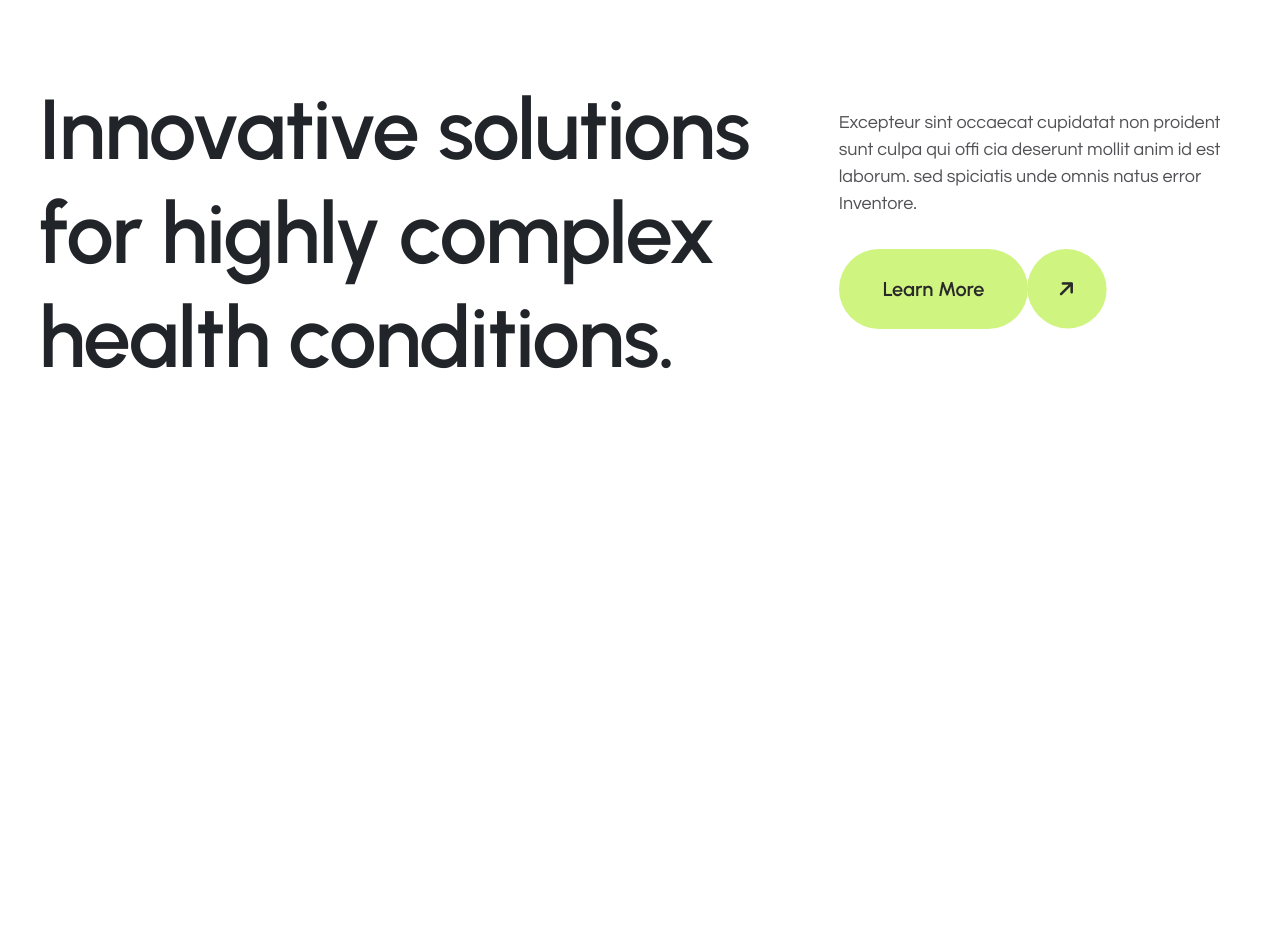
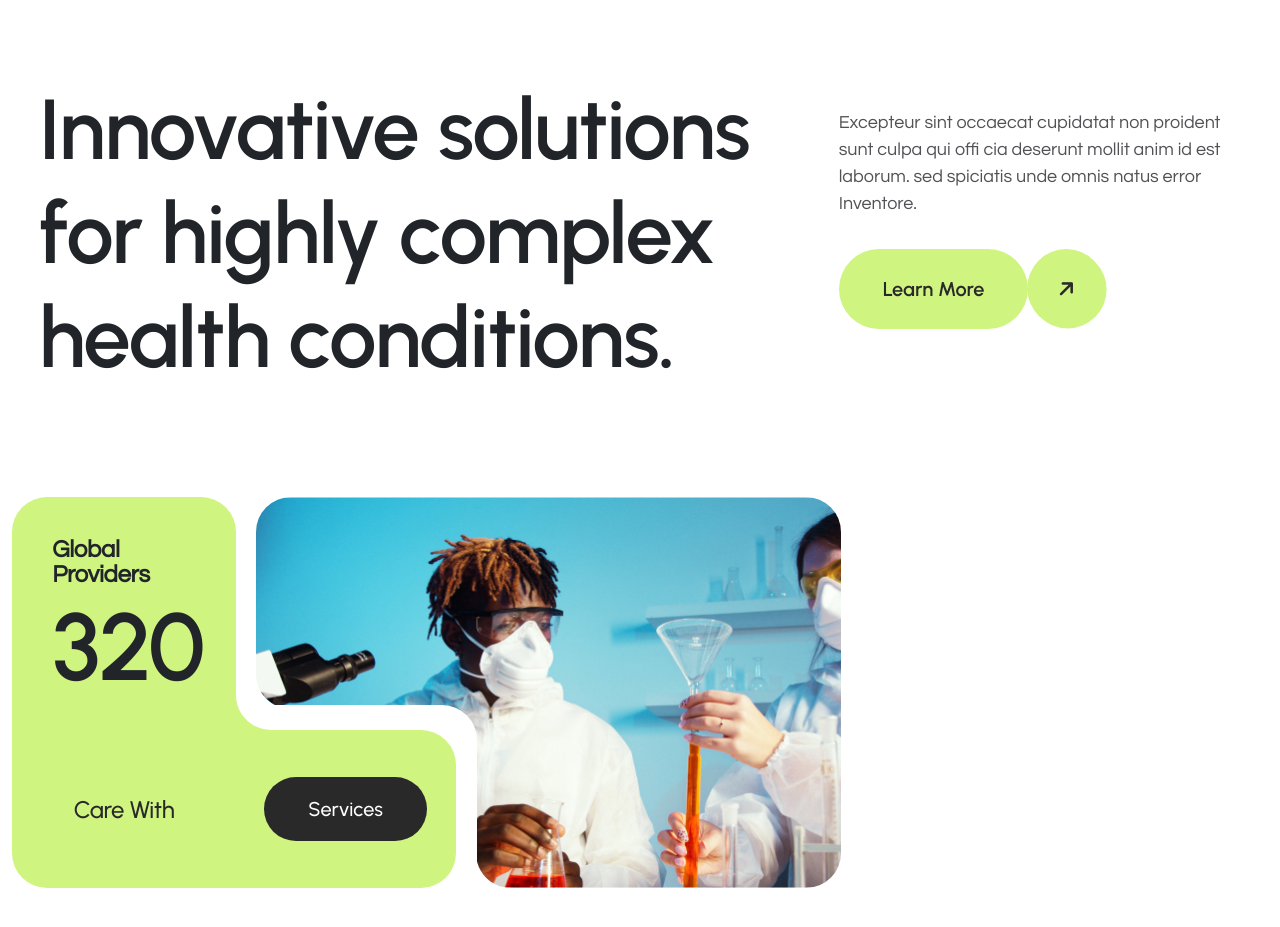
Before and after one commit to alihasandeveloper/labortex, a plain HTML site: page index.html in a window 1280 px wide. Shown: the part 173-1100 px from the top of the page. Before the commit the page ends 800 px from the top, so only its background shows below. Drawn offline with Linux system fonts and the light colour scheme.

Commit message:
shape added

```diff
--- /dev/null
+++ b/css/cta-area.css
@@ -0,0 +1,3 @@
+.cta-area .cta-wrapper .section-content {
+  color: aqua;
+}
--- a/index.html
+++ b/index.html
@@ -83,7 +83,8 @@
             </div>
             <div class="home-page-article col-4">
                 <div class="home-page-desc">
-                <p>Excepteur sint occaecat cupidatat non proident sunt culpa qui offi cia deserunt mollit anim id est laborum. sed spiciatis unde omnis natus error Inventore.</p>
+                    <p>Excepteur sint occaecat cupidatat non proident sunt culpa qui offi cia deserunt mollit anim id
+                        est laborum. sed spiciatis unde omnis natus error Inventore.</p>
                 </div>
                 <div class="btn-wrapper">
                     <a href="#" class="theme-btn">Learn More</a>
@@ -96,6 +97,59 @@
     </section>
 
     <!-- Home Page End  -->
+
+    <!-- Cta area start  -->
+
+    <section class="cta-area">
+        <div class="container-fluid">
+            <div class="row">
+                <div class="col-8">
+                    <div class="cta-wrapper">
+                        <div class="section-title">
+                            <div class="sec-content">
+                                <h4 class="title">Global Providers</h4>
+                                <h1 class="number"> 320</h1>
+                            </div>
+                            <div class="btn-inner">
+                                <span>Care With</span>
+                            </div>
+                            <div class="service-btn-area">
+                                <div class="btn-wrapper">
+                                    <a href="#" class="service-btn">Services</a>
+                                </div>
+                                <div class="left-sticky-corner">
+                                    <svg xmlns="http://www.w3.org/2000/svg" width="35" height="35" viewBox="0 0 35 35"
+                                        fill="none">
+                                        <path fill-rule="evenodd" clip-rule="evenodd"
+                                            d="M35 0V35C35 15.67 19.33 0 -1.53184e-05 0H35Z" fill="#CFF480"></path>
+                                    </svg>
+                                </div>
+                            </div>
+                        </div>
+                        <div class="image-wrapper" style="background: url(image/background/image-1.jpg); background-repeat: no-repeat; background-size: cover;">
+                            <div class="rectangle-shape">
+                                <div class="top-sticky-corner">
+                                    <svg xmlns="http://www.w3.org/2000/svg" width="35" height="35" viewBox="0 0 35 35"
+                                        fill="none">
+                                        <path fill-rule="evenodd" clip-rule="evenodd"
+                                            d="M35 0V35C35 15.67 19.33 0 -1.53184e-05 0H35Z" fill="white"></path>
+                                    </svg>
+                                </div>
+                                <div class="right-sticky-corner">
+                                    <svg xmlns="http://www.w3.org/2000/svg" width="35" height="35" viewBox="0 0 35 35"
+                                        fill="none">
+                                        <path fill-rule="evenodd" clip-rule="evenodd"
+                                            d="M35 0V35C35 15.67 19.33 0 -1.53184e-05 0H35Z" fill="white"></path>
+                                    </svg>
+                                </div>
+                            </div>
+                        </div>
+                    </div>
+                </div>
+                <div class="col-4"></div>
+            </div>
+        </div>
+    </section>
 
 
 
--- /dev/null
+++ b/sass/_cta-area.scss
@@ -0,0 +1,112 @@
+.cta-area {
+    margin: 100px 0;
+    .cta-wrapper {
+        display: flex;
+        justify-content: center;
+        align-items: center;
+
+        .section-title {
+            background-color: $primaryColor;
+            padding: 40px;
+            border-radius: 35px 35px 0;
+            display: flex;
+            flex-direction: column;
+            justify-content: space-between;
+            position: relative;
+            z-index: 10;
+
+               width: 27%;
+               height: 391px;
+            .sec-content {
+                .title {
+                    font-size: 24px;
+                    line-height: normal;
+                    letter-spacing: -0.34px;
+                    margin-bottom: 8px;
+                    font-family: $primaryFont;
+                    font-weight: 600;
+                }
+
+                .number {
+                    font-size: 95px;
+                    line-height: 104.5px;
+                    letter-spacing: -1.425px;
+                    font-family: $headerFont;
+                    font-weight: 600;
+                }
+            }
+            .btn-inner {
+                padding: 20px 0;
+                span {
+                    font-size: 24px;
+                    font-family: $headerFont;
+                    font-weight: 500;
+                    letter-spacing: -0.32px;
+                    color: $textColor;
+                    text-align: start;
+                }
+            }
+            .service-btn-area {
+                position: absolute;
+                background-color: $primaryColor;
+                bottom: 0;
+                right: -220px;
+                height: 158px;
+                width: 221px;
+                border-radius: 0 35px 35px 0;
+                display: flex;
+                justify-content: center;
+                align-items: center;
+                .service-btn {
+                    background-color: $textColor;
+                    font-family: $headerFont;
+                    font-size: 20px;
+                    font-weight: 500;
+                    color: #fff;
+                    text-decoration: none;
+                    border-radius: 50px;
+                    padding: 20px 44px;
+                }
+                .left-sticky-corner {
+                    position: absolute;
+                    transform: rotate(180deg);
+                    top: -35px;
+                    left: 1px;
+                }
+            }
+        }
+
+        .image-wrapper {
+            width: 70.5%;
+            height: 391px;
+            background-repeat: no-repeat;
+            background-position: center;
+            background-size: cover;
+            border-radius: 35px;
+            position: relative;
+            z-index: 2;
+            margin-left: 20px;
+            .rectangle-shape {
+                width: 221px;
+                height: 183px;
+                background-color: #fff;
+                border-radius:  0 35px 0 0;
+                position: absolute;
+                bottom: 0;
+                z-index: 4;
+            }
+            .top-sticky-corner {
+                position: absolute;
+                transform: rotate(180deg);
+                top: -31px;
+            }
+            .right-sticky-corner {
+                position: absolute;
+                right: -34px;
+                bottom: 0;
+                transform: rotate(180deg);
+                z-index: 12;
+            }
+         }
+    }
+}
--- a/sass/_home-page.scss
+++ b/sass/_home-page.scss
@@ -63,4 +63,5 @@
             }
         }
      }
+
 }
--- a/sass/style.scss
+++ b/sass/style.scss
@@ -28,3 +28,4 @@ $blueColor: #7ECAEB;
 @import "mixin";
 @import "header";
 @import "home-page";
+@import "cta-area";
```
Also changed, not shown: css/style.css, image/background/image-1.jpg (added). Lines whose indentation alone changed are shown as unchanged.
